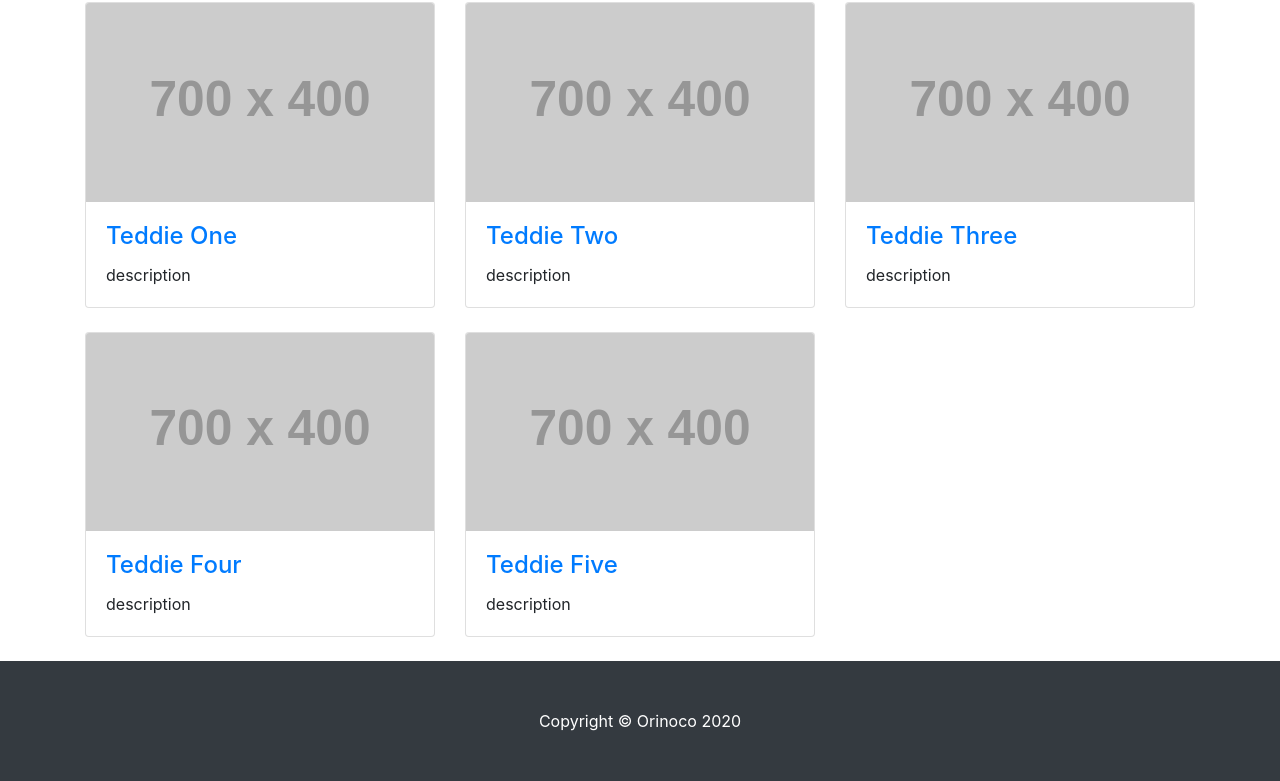
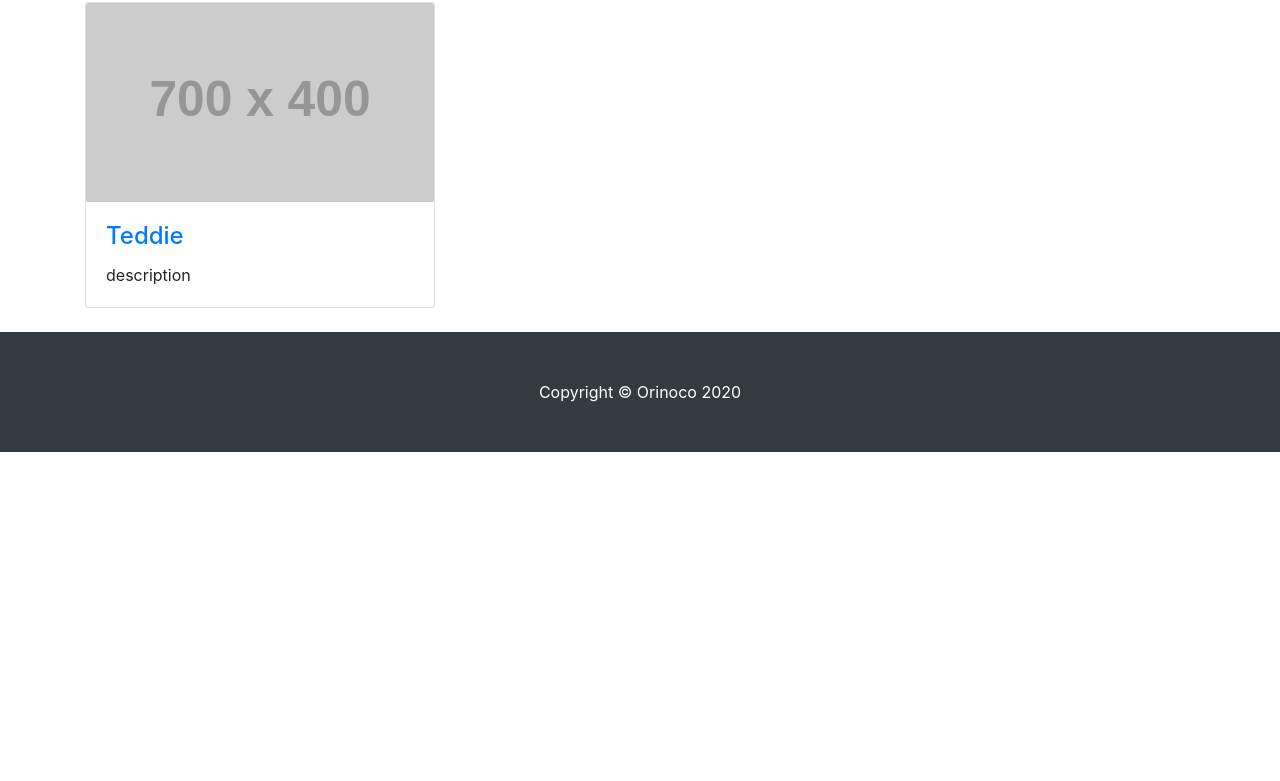
Before and after one commit to AssmaMarjane/P5_OCR, a website: page FrontEnd/index.html in a window 1280 px wide. Shown: the part 154-935 px from the top of the page. After the commit the page ends 800 px from the top, so only its background shows below. Drawn offline with Linux system fonts and the light colour scheme; no server answers.

Commit message:
methode innerHTML

```diff
--- a/FrontEnd/index.html
+++ b/FrontEnd/index.html
@@ -61,72 +61,7 @@
           <h1>Ours en peluche faits à la main</h1>
         </div>
 
-        <div class="row">
-
-          <div class="col-lg-4 col-md-6 mb-4">
-            <div class="card h-100">
-              <a href="#"><img class="card-img-top" src="http://placehold.it/700x400" alt=""></a>
-              <div class="card-body">
-                <h4 class="card-title">
-                  <a href="#">Teddie One</a>
-                </h4>
-                <p class="card-text">description
-                </p>
-              </div>
-            </div>
-          </div>
-
-          <div class="col-lg-4 col-md-6 mb-4">
-            <div class="card h-100">
-              <a href="#"><img class="card-img-top" src="http://placehold.it/700x400" alt=""></a>
-              <div class="card-body">
-                <h4 class="card-title">
-                  <a href="#">Teddie Two</a>
-                </h4>
-                <p class="card-text">description</p>
-              </div>
-            </div>
-          </div>
-
-          <div class="col-lg-4 col-md-6 mb-4">
-            <div class="card h-100">
-              <a href="#"><img class="card-img-top" src="http://placehold.it/700x400" alt=""></a>
-              <div class="card-body">
-                <h4 class="card-title">
-                  <a href="#">Teddie Three</a>
-                </h4>
-                <p class="card-text">description
-                </p>
-              </div>
-            </div>
-          </div>
-
-          <div class="col-lg-4 col-md-6 mb-4">
-            <div class="card h-100">
-              <a href="#"><img class="card-img-top" src="http://placehold.it/700x400" alt=""></a>
-              <div class="card-body">
-                <h4 class="card-title">
-                  <a href="#">Teddie Four</a>
-                </h4>
-                <p class="card-text">description
-                </p>
-              </div>
-            </div>
-          </div>
-
-          <div class="col-lg-4 col-md-6 mb-4">
-            <div class="card h-100">
-              <a href="#"><img class="card-img-top" src="http://placehold.it/700x400" alt=""></a>
-              <div class="card-body">
-                <h4 class="card-title">
-                  <a href="#">Teddie Five</a>
-                </h4>
-                <p class="card-text">description</p>
-              </div>
-            </div>
-          </div>
-
-
+        <div id="containerProduct" class="row">
         </div>
         <!-- /.row -->
 
--- a/FrontEnd/javascript/accueil.js
+++ b/FrontEnd/javascript/accueil.js
@@ -1,8 +1,37 @@
 console.log("ceci est un test");
 
-var request = new XMLHttpRequest();
+/*let homeProduit = document.getElementById("containerProduct");
+console.log(homeProduit);*/
+let homeProduit = document.querySelector("#containerProduct");
+homeProduit.innerHTML = ` <div class="col-lg-4 col-md-6 mb-4">
+                            <div class="card h-100">
+                              <a href="#"><img class="card-img-top" src="http://placehold.it/700x400" alt=""></a>
+                              <div class="card-body">
+                                <h4 class="card-title">
+                                  <a href="#">Teddie </a>
+                                </h4>
+                                <p class="card-text">description</p>
+                              </div>
+                            </div>
+                          </div>`;
+
+
+
+
+
+
+
+
+
+
+
+
+
+
+/*var request = new XMLHttpRequest();
 request.open("GET", "http://localhost:3000/api/teddies ");
-request.send();
+request.send();*/
+
 //première requête
 
 //https://github.com/OpenClassrooms-Student-Center/JWDP5.git
```
